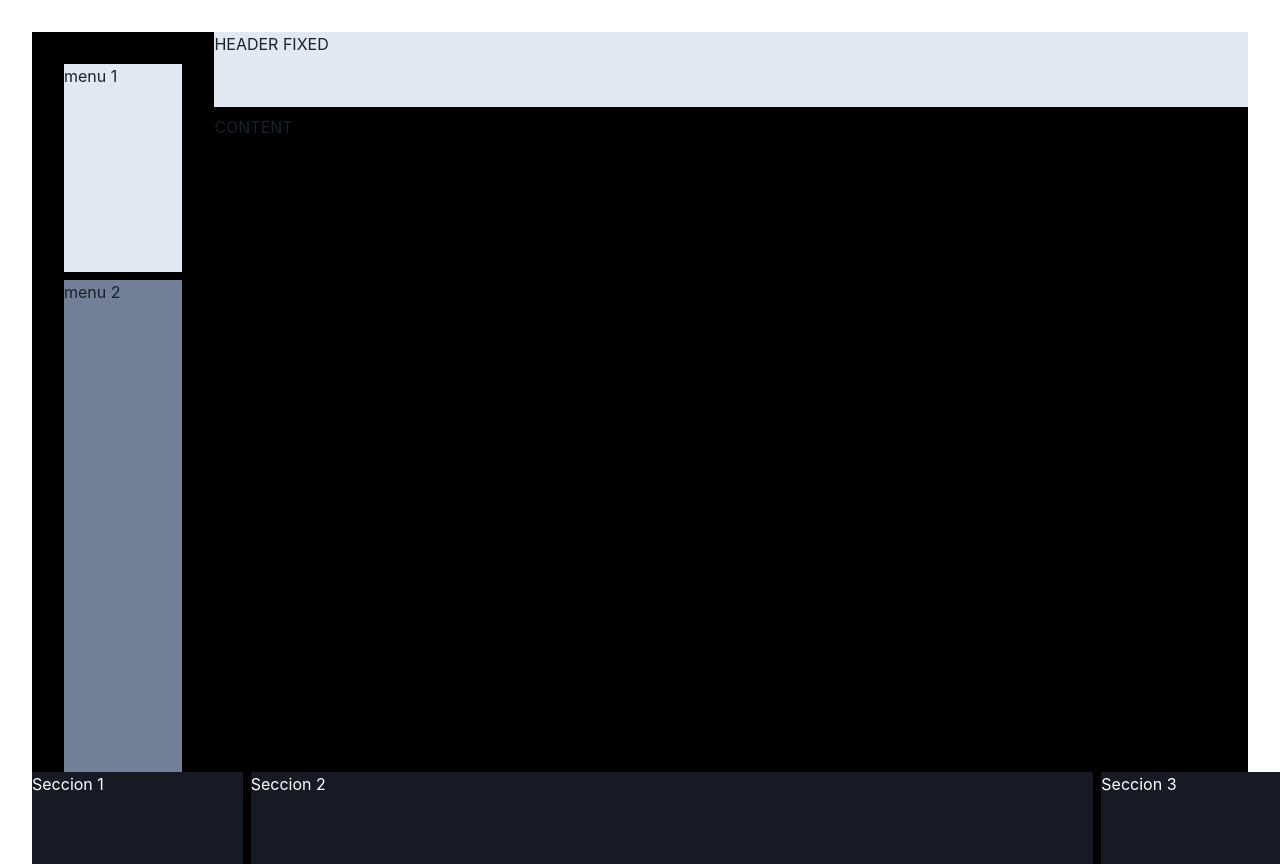
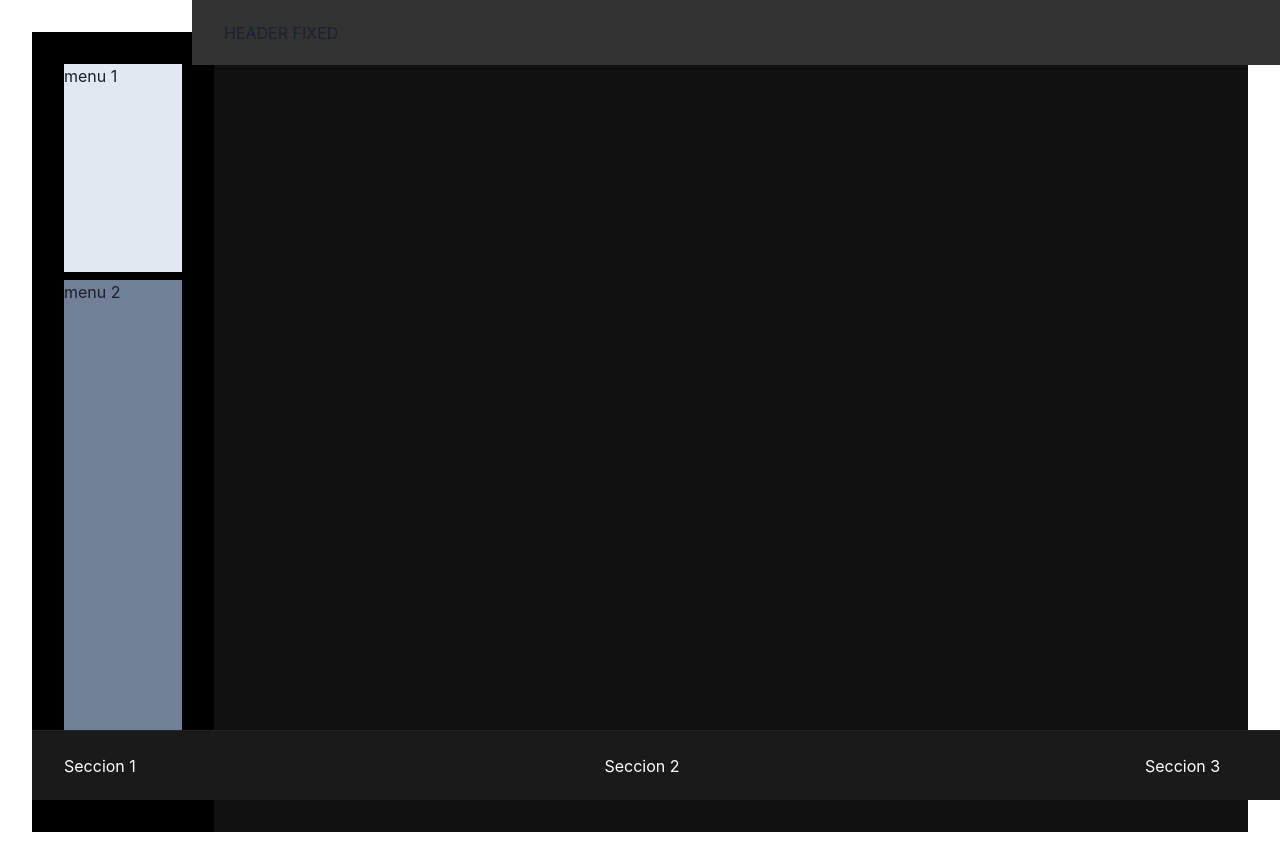
Before and after one commit to RioSebastianR/practica-pagina-web-seba, a React (Vite) app in the folder practicas-react/: page /spotify-clone in a window 1280 px wide. Built offline with nearby package versions, Linux system fonts and the light colour scheme.

Commit message:
component spotify-clone updated

```diff
--- a/practicas-react/src/components/spotify-clone/Content.jsx
+++ b/practicas-react/src/components/spotify-clone/Content.jsx
@@ -3,11 +3,20 @@ import { VStack, Flex } from "@chakra-ui/react";
 
 function Content() {
   return (
-    <VStack bg="black" h="100vh" w="85%">
-      <Flex bg="gray.200" w="100%" h="20vh">
+    <VStack h="100vh" w="85%">
+      <Flex
+        bg="#333"
+        w="100%"
+        h="65px"
+        pos="fixed"
+        top={0}
+        left="15%"
+        align="center"
+        px={8}
+      >
         <h2>HEADER FIXED</h2>
       </Flex>
-      <Flex h="190vh" bg="black" w="100%">
+      <Flex h="190vh" bg="#111" w="100%" px={8}>
         <h2>CONTENT</h2>
       </Flex>
     </VStack>
--- a/practicas-react/src/components/spotify-clone/Player.jsx
+++ b/practicas-react/src/components/spotify-clone/Player.jsx
@@ -1,19 +1,30 @@
 import React from "react";
-import { HStack, Flex } from "@chakra-ui/react";
+import { Flex } from "@chakra-ui/react";
 
 function Player() {
   return (
-    <HStack bg="black" pos="fixed" w="100%" h="200px">
-      <Flex h="40vh" bg="gray.900" color="white" w="20%">
+    <Flex
+      h="70px"
+      bg="#1A1A1A"
+      color="white"
+      w="100%"
+      pos="fixed"
+      bottom={0}
+      p={8}
+      dir="row"
+      borderTopWidth={1}
+      borderTopColor="#252525"
+    >
+      <Flex w="80%" align="center">
         <h2>Seccion 1</h2>
       </Flex>
-      <Flex h="40vh" bg="gray.900" color="white" w="80%">
+      <Flex w="80%" align="center">
         <h2>Seccion 2</h2>
       </Flex>
-      <Flex h="40vh" bg="gray.900" color="white" w="20%">
+      <Flex w="20%" align="center">
         <h2>Seccion 3</h2>
       </Flex>
-    </HStack>
+    </Flex>
   );
 }
 
```
